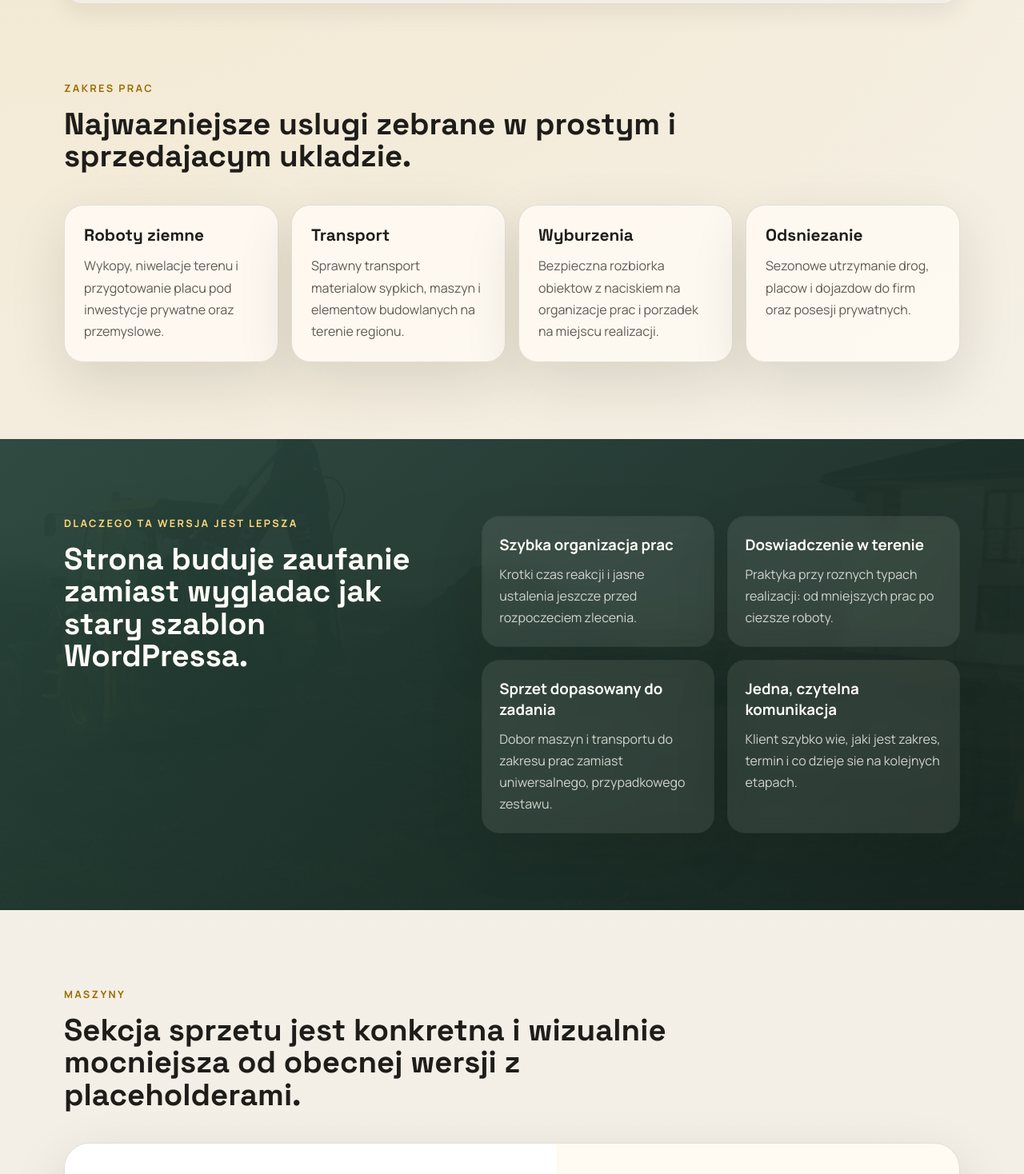
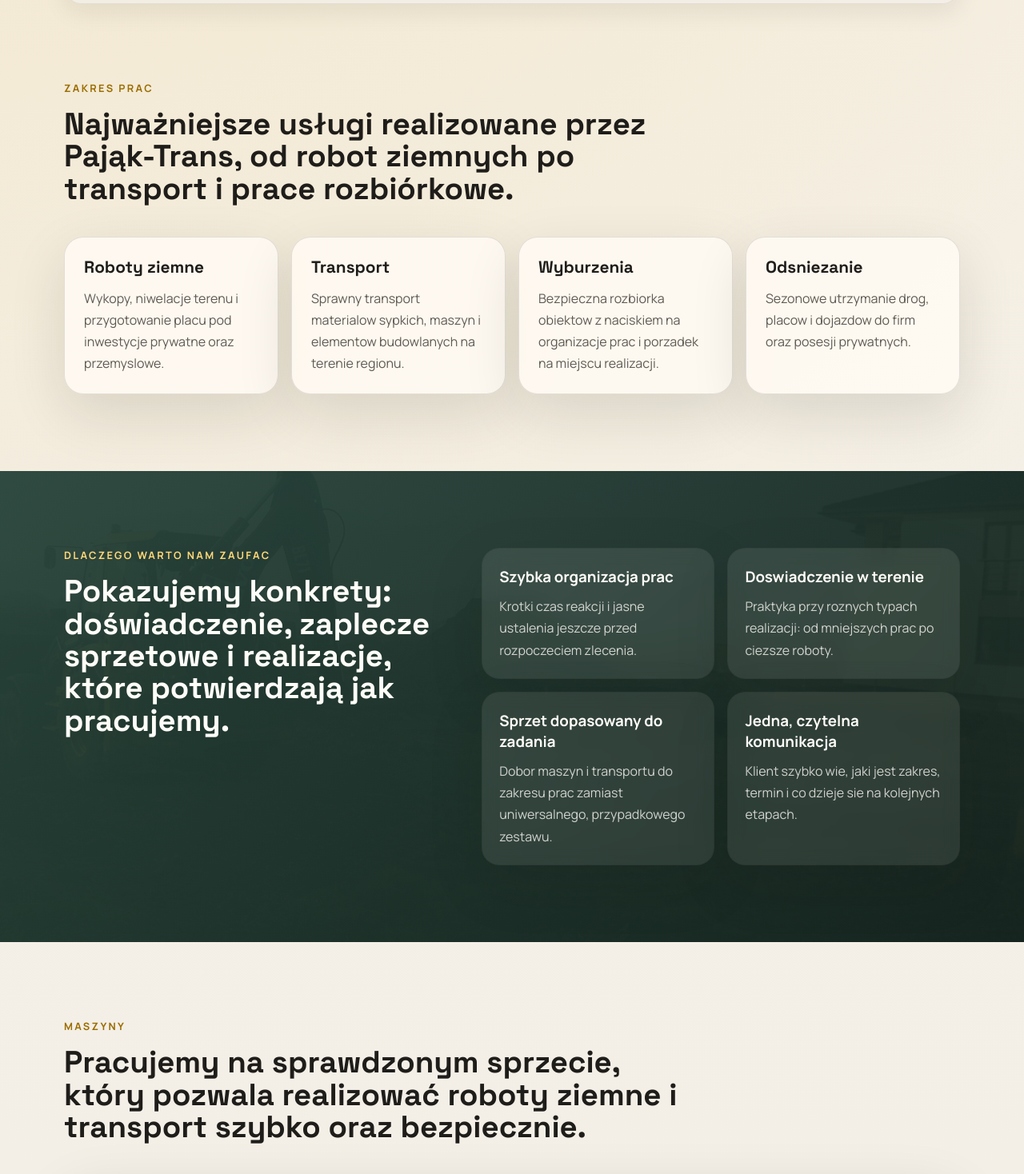
Before and after one commit to andrzejk82/pajakTrans, an Angular app in the folder pajak-trans-spa/: page / in a window 1280 px wide. Shown: the part 922-2390 px from the top of the page at 80% size. Built offline with nearby package versions, Linux system fonts and the light colour scheme.

Commit message:
Refine wording in key sections for clarity and professionalism.

```diff
--- a/pajak-trans-spa/src/app/app.component.html
+++ b/pajak-trans-spa/src/app/app.component.html
@@ -29,7 +29,7 @@
           </p>
 
           <div class="hero__actions">
-            <a class="button button--primary" href="tel:+48604289858">Zadzwon: 604 289 858</a>
+            <a class="button button--primary" href="tel:+48604289858">Zadzwoń: 604 289 858</a>
             <a class="button button--ghost" href="mailto:marcin@pajak-trans.pl">Napisz e-mail</a>
           </div>
         </div>
@@ -69,7 +69,7 @@
   <section class="services container section" id="uslugi">
     <div class="section-heading">
       <p class="eyebrow">Zakres prac</p>
-      <h2>Najwazniejsze uslugi zebrane w prostym i sprzedajacym ukladzie.</h2>
+      <h2>Najważniejsze usługi realizowane przez Pająk-Trans, od robot ziemnych po transport i prace rozbiórkowe.</h2>
     </div>
 
     <div class="services__grid">
@@ -85,8 +85,8 @@
   <section class="highlight">
     <div class="container highlight__grid">
       <div class="section-heading section-heading--light">
-        <p class="eyebrow">Dlaczego ta wersja jest lepsza</p>
-        <h2>Strona buduje zaufanie zamiast wygladac jak stary szablon WordPressa.</h2>
+        <p class="eyebrow">Dlaczego warto nam zaufac</p>
+        <h2>Pokazujemy konkrety: doświadczenie, zaplecze sprzetowe i realizacje, które potwierdzają jak pracujemy.</h2>
       </div>
 
       <div class="advantage-list">
@@ -103,7 +103,7 @@
   <section class="fleet container section" id="sprzet">
     <div class="section-heading">
       <p class="eyebrow">Maszyny</p>
-      <h2>Sekcja sprzetu jest konkretna i wizualnie mocniejsza od obecnej wersji z placeholderami.</h2>
+      <h2>Pracujemy na sprawdzonym sprzecie, który pozwala realizować roboty ziemne i transport szybko oraz bezpiecznie.</h2>
     </div>
 
     <div class="fleet__list">
```
